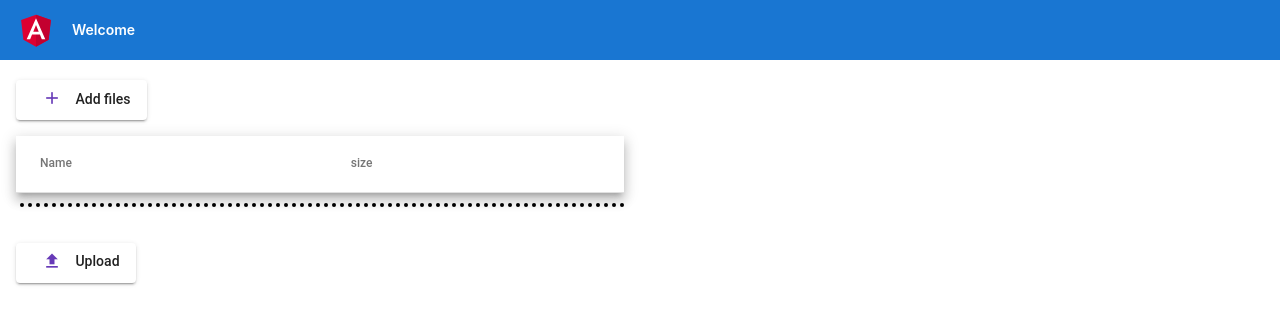
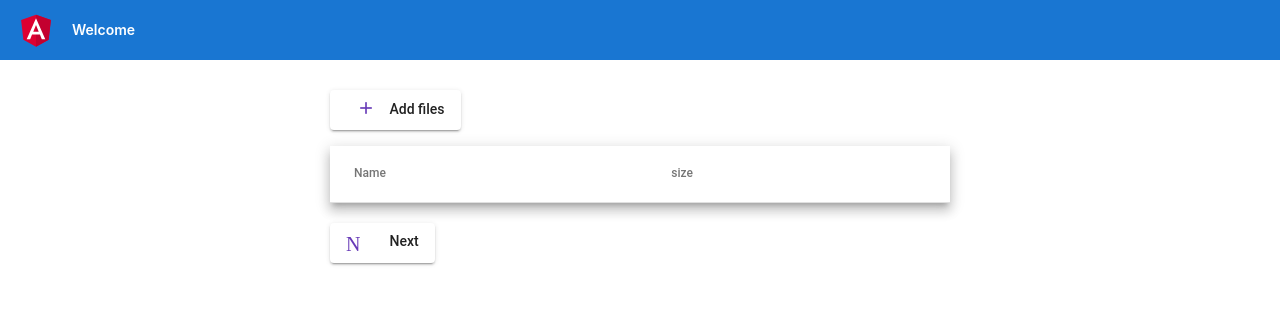
Before and after one commit to ashishbohra/File_Upload_System, an Angular app: page / in a window 1280 px wide. Shown: the top 324 px of the page. Built offline with nearby package versions, Linux system fonts and the light colour scheme.

Commit message:
add css for center align and comment code of other component

```diff
--- a/src/app/Home/app.component.css
+++ b/src/app/Home/app.component.css
@@ -58,12 +58,17 @@
   }
 
   .content {
-    display: flex;
+    /* display: flex;
     margin-top: 80px;
     padding: 0 16px;
     max-width: 50%;
     flex-direction: column;
-    /* align-items: center; */
+    align-items: center; */
+    margin-left: auto;
+    margin-right: auto;
+    margin-top: 80px;
+  width: 50%;
+  padding: 10px;
   }
 
   svg.material-icons {
--- a/src/app/file-upload/file-upload.component.html
+++ b/src/app/file-upload/file-upload.component.html
@@ -36,6 +36,11 @@
       </table>
   </div>
   <div class="demo-button-container">
+    <button mat-raised-button class="demo-button" style="margin-top: 20px;" >
+      <mat-icon aria-hidden="true" aria-label="Example home icon"  color="primary">Next</mat-icon> Next
+    </button>
+  </div>
+  <!-- <div class="demo-button-container">
     <div style="width: 100%;margin-top:  10px;">
         <h3 *ngIf="progress > 0">file is uploading ... {{progress}} % </h3>
     </div>
@@ -45,6 +50,6 @@
     <button mat-raised-button class="demo-button" style="margin-top: 20px;" (click)="UploadFiles()">
       <mat-icon aria-hidden="true" aria-label="Example home icon"  color="primary">upload</mat-icon> Upload
     </button>
-  </div>
+  </div> -->
 
 </body>
```
